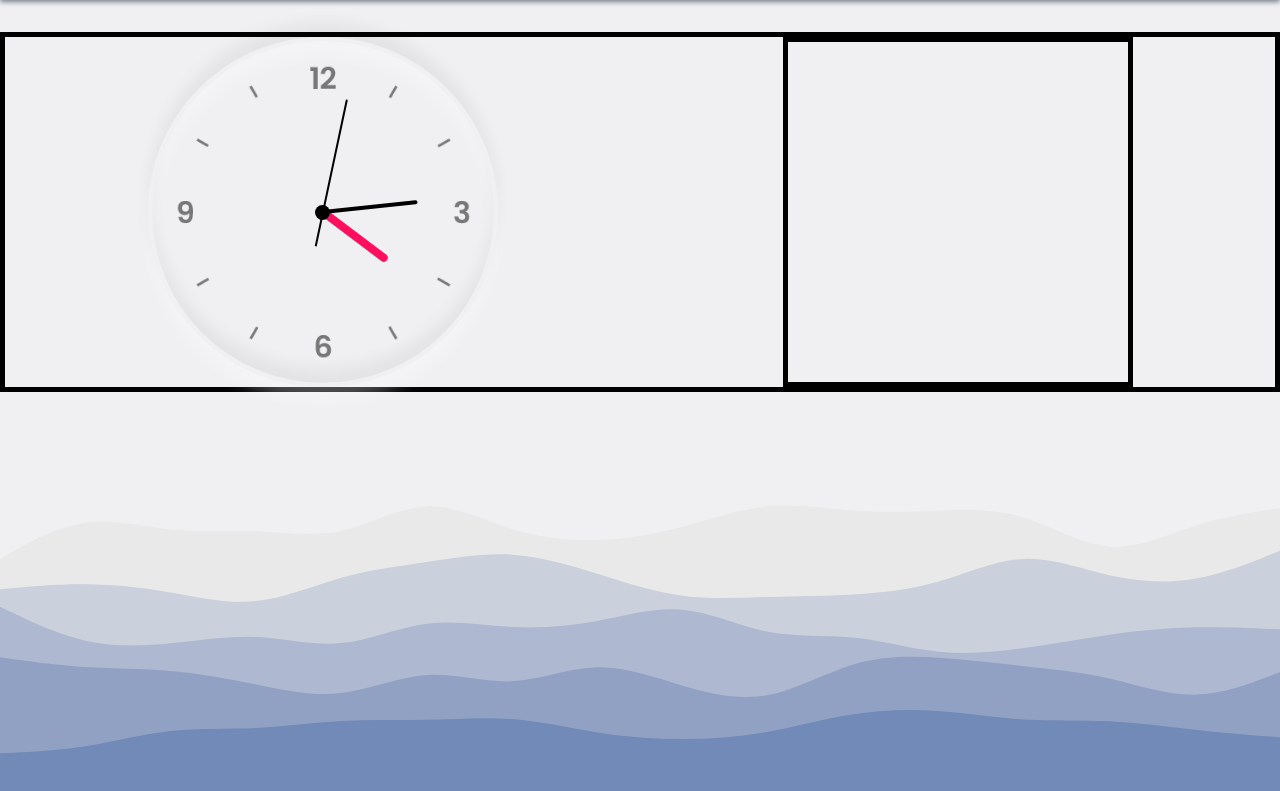
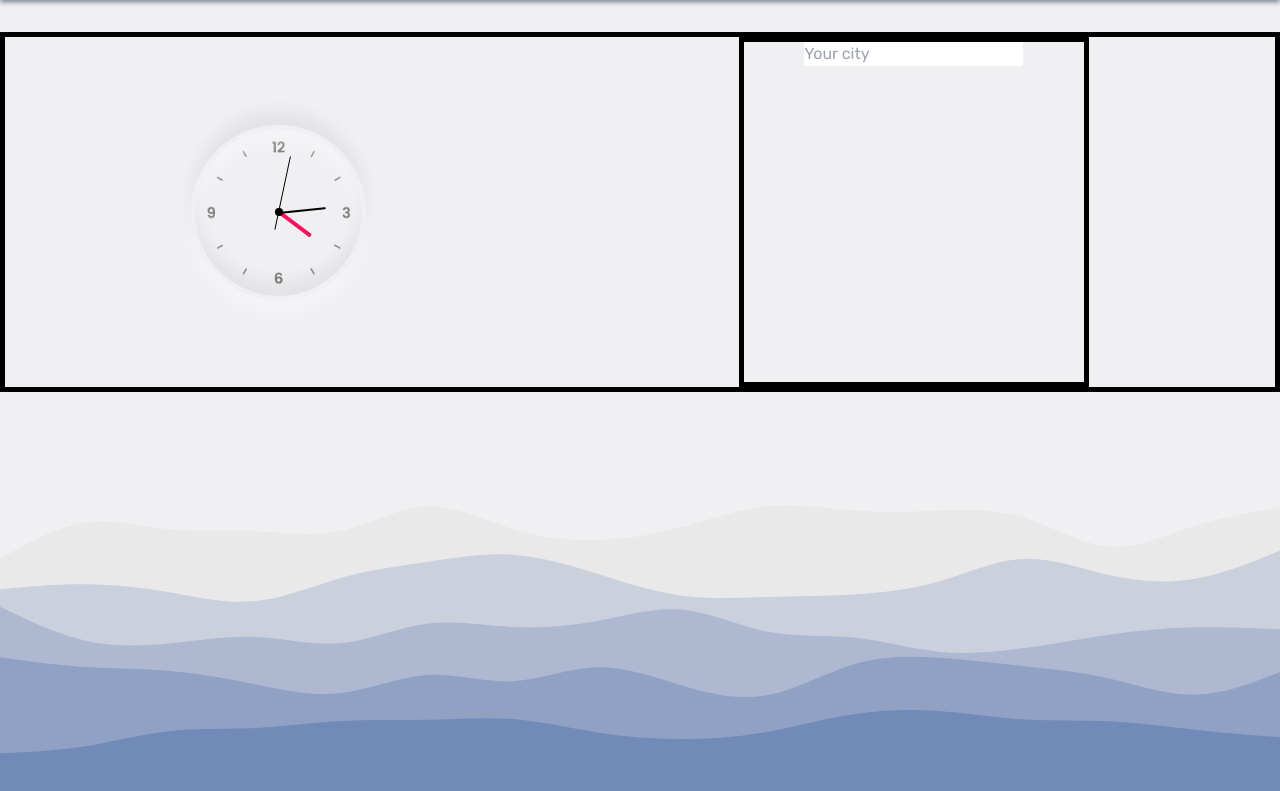
Before and after one commit to itspatrickchoi/cs50_final, a Flask app: page / in a window 1280 px wide. Shown: the part 63-854 px from the top of the page. Run offline with Flask 2, Linux system fonts and the light colour scheme; the visitor is signed in with stand-in values (Sample User, id 1); some libraries are stand-ins or nearby versions.

Commit message:
weather search bar implementation, stuck..

```diff
--- /dev/null
+++ b/static/clock.js
@@ -0,0 +1,15 @@
+const deg = 6;
+    const hr = document.querySelector("#hr");
+    const mn = document.querySelector("#mn");
+    const sc = document.querySelector("#sc");
+
+setInterval(() => {
+  let day = new Date();
+  let hh = day.getHours() * 30;
+  let mm = day.getMinutes() * deg;
+  let ss = day.getSeconds() * deg;
+
+  hr.style.transform = `rotateZ(${hh + mm / 12}deg)`;
+  mn.style.transform = `rotateZ(${mm}deg)`;
+  sc.style.transform = `rotateZ(${ss}deg)`;
+});
--- a/static/styles.css
+++ b/static/styles.css
@@ -91,8 +91,8 @@
   box-sizing: border-box;
   border: 5px solid #000;
   /* .clock */
-  width: 350px;
-  height: 350px;
+  width: 175px;
+  height: 175px;
   display: flex;
   justify-content: center;
   align-items: center;
@@ -107,8 +107,8 @@
 .clock:before {
   content: "";
   position: absolute;
-  width: 15px;
-  height: 15px;
+  width: 7.5px;
+  height: 7.5px;
   background: #000;
   border-radius: 50%;
   z-index: 10000;
@@ -120,18 +120,18 @@
 }
 .clock .hour,
 .hr {
-  width: 160px;
-  height: 160px;
+  width: 80px;
+  height: 80px;
 }
 .clock .min,
 .mn {
-  width: 190px;
-  height: 190px;
+  width: 95px;
+  height: 95px;
 }
 .clock .sec,
 .sc {
-  width: 230px;
-  height: 230px;
+  width: 115px;
+  height: 115px;
 }
 .hr,
 .mn,
@@ -145,8 +145,8 @@
 .hr:before {
   content: "";
   position: absolute;
-  width: 8px;
-  height: 80px;
+  width: 4px;
+  height: 40px;
   background: #ff105e;
   z-index: 10;
   border-radius: 6px 6px 0 0;
@@ -154,8 +154,8 @@
 .mn:before {
   content: "";
   position: absolute;
-  width: 4px;
-  height: 90px;
+  width: 2px;
+  height: 45px;
   background: #000;
   z-index: 11;
   border-radius: 6px 6px 0 0;
@@ -163,8 +163,8 @@
 .sc:before {
   content: "";
   position: absolute;
-  width: 2px;
-  height: 150px;
+  width: 1px;
+  height: 75px;
   background: #000;
   z-index: 12;
   border-radius: 6px 6px 0 0;
@@ -177,3 +177,6 @@
 * {
   border: 5px solid #000;
 }*/
+.weather-location {
+  font-size: larger;
+}
--- /dev/null
+++ b/static/weather_api.js
@@ -0,0 +1,110 @@
+/* Apparently I can't use 'location' and have to use city because else
+I get "Uncaught SyntaxError: Identifier 'location' has already been declared".
+I haven't used 'location' anywhere else in my file...Ok, after avoiding this error,
+I found out that the JSON response already has "location" in it. I guess that's why.
+But I couldn't know, at least not with the docs... */
+
+
+let currentType = "current.json";
+let userCity = "London";
+
+let apiData = {
+    url: "http://api.weatherapi.com/v1",
+    type: `${currentType}`,
+    key: "40cd513af8aa446484a92837213011",
+    city: `${userCity}`,
+  };
+
+
+let { url, type, key, city } = apiData;
+
+let apiUrl = `${url}/${type}?key=${key}&q=${city}`;
+
+console.log("apiUrl:");
+console.log(apiUrl);
+
+ fetch(apiUrl)
+   .then((data) => {
+     if (data.ok) {
+       return data.json();
+     }
+     throw new Error("Response not ok.");
+   })
+   .then((locationRequest) => generateHtml(locationRequest))
+   .catch((error) => console.error("Error:", error));
+
+ const generateHtml = (data) => {
+   console.log("data:")
+   console.log(data);
+   console.log("data.location.name:")
+   console.log(`${data.location.name}`);
+   const html = `
+     <div class="weather-location">
+        <h1>${data.location.name}, ${data.location.country}</h1></div>
+     <div class="details">
+         <span>Tmp: ${data.current.temp_c} °C</span>
+         <span>Feels like: ${data.current.feelslike_c} °C</span>
+     </div>
+ `;
+   const weatherDiv = document.querySelector(".weather");
+   weatherDiv.innerHTML = html;
+};
+/* SEARCH BAR */
+
+const citiesList = document.getElementById('weather-cities');
+const searchBar = document.getElementById('weather-searchbar');
+let cities = [];
+
+console.log("citiesList:");
+console.log(citiesList);
+console.log("searchBar:");
+console.log(searchBar);
+
+searchBar.addEventListener('keyup', (e) => {
+    userCity = e.target.value.toLowerCase();
+    console.log("usercity:");
+    console.log(userCity);
+    const filteredCities = cities.filter((city) => {
+        return (
+            city.name.toLowerCase().includes(userCity) ||
+            city.region.toLowerCase().includes(userCity) ||
+            city.country.toLowerCase().includes(userCity)
+        );
+    });
+    console.log("filteredCities:");
+    console.log(filteredCities);
+    displayCities(filteredCities);
+});
+
+const loadCities = async () => {
+    try {
+        currentType = "search.json";
+        apiUrl = `${url}/${currentType}?key=${key}&q=${userCity}`; /* I added this line bc before the currentType assignment 1 line above didn't affect any change"*/
+        console.log("new apiUrl:")
+        console.log(apiUrl)
+        const res = await fetch(apiUrl);
+        cities = await res.json();
+        console.log("cities:");
+        console.log(cities);
+        displayCities(cities);
+    } catch (err) {
+        console.error(err);
+    }
+};
+
+const displayCities = (cities) => {
+    let htmlString = cities
+        .map((city) => {
+            return `
+            <li class="character">
+                <h2>${city.location.name}</h2>
+                <p>Temperature: ${city.current.temp_c} °C</p>
+                <p>Feels like:${city.current.feelslike_c} °C></p>
+            </li>
+        `;
+        })
+        .join('');
+    citiesList.innerHTML = htmlString;
+};
+
+loadCities();
--- a/templates/index.html
+++ b/templates/index.html
@@ -60,63 +60,13 @@
     </div>
   </div>
   <div class="other-stats">
+    <div class="weather-search">
+      <input type="text" id="weather-searchbar" placeholder="Your city"></input>
+      <ul id="weather-cities"></ul>
+    </div>
     <div class="weather"></div>
   </div>
-  <script id="weather">
-    /* For whatever reason I can't use 'location' and have to use city because else I get "Uncaught SyntaxError: Identifier 'location' has already been declared". I haven't used 'location' anywhere else in my file...Ok, after avoiding this error, I found out that the JSON response already has "location" in it. But I couldn't know... */
-    const apiData = {
-      url: "http://api.weatherapi.com/v1",
-      type: "current.json",
-      key: "40cd513af8aa446484a92837213011",
-      city: "London",
-    };
-
-    const { url, type, key, city } = apiData;
-
-    const apiUrl = `${url}/${type}?key=${key}&q=${city}`;
-
-    console.log(apiUrl);
-
-    fetch(apiUrl)
-      .then((data) => {
-        if (data.ok) {
-          return data.json();
-        }
-        throw new Error("Response not ok.");
-      })
-      .then((locationRequest) => generateHtml(locationRequest))
-      .catch((error) => console.error("Error:", error));
-
-    const generateHtml = (data) => {
-      console.log(data);
-      console.log(`${data.location.name}`);
-      const html = `
-        <div class="weather-location">${data.location.name},${data.location.country}</div>
-        <div class="details">
-            <span>Tmp: ${data.current.temp_c} °C</span>
-            <span>Feels like: ${data.current.feelslike_c} °C</span>
-        </div>
-    `;
-      const weatherDiv = document.querySelector(".weather");
-      weatherDiv.innerHTML = html;
-    };
-  </script>
-  <script type="text/javascript">
-    const deg = 6;
-    const hr = document.querySelector("#hr");
-    const mn = document.querySelector("#mn");
-    const sc = document.querySelector("#sc");
-
-    setInterval(() => {
-      let day = new Date();
-      let hh = day.getHours() * 30;
-      let mm = day.getMinutes() * deg;
-      let ss = day.getSeconds() * deg;
-
-      hr.style.transform = `rotateZ(${hh + mm / 12}deg)`;
-      mn.style.transform = `rotateZ(${mm}deg)`;
-      sc.style.transform = `rotateZ(${ss}deg)`;
-    });
-  </script>
+  <script src="../static/weather_api.js"></script>
+  <script type="text/javascript" src="../static/clock.js"></script>
 </div>
 {% endblock %}
```
Also changed, not shown: clock.js (deleted, +0 -21 lines), weather_api.js (deleted, +0 -38 lines).
